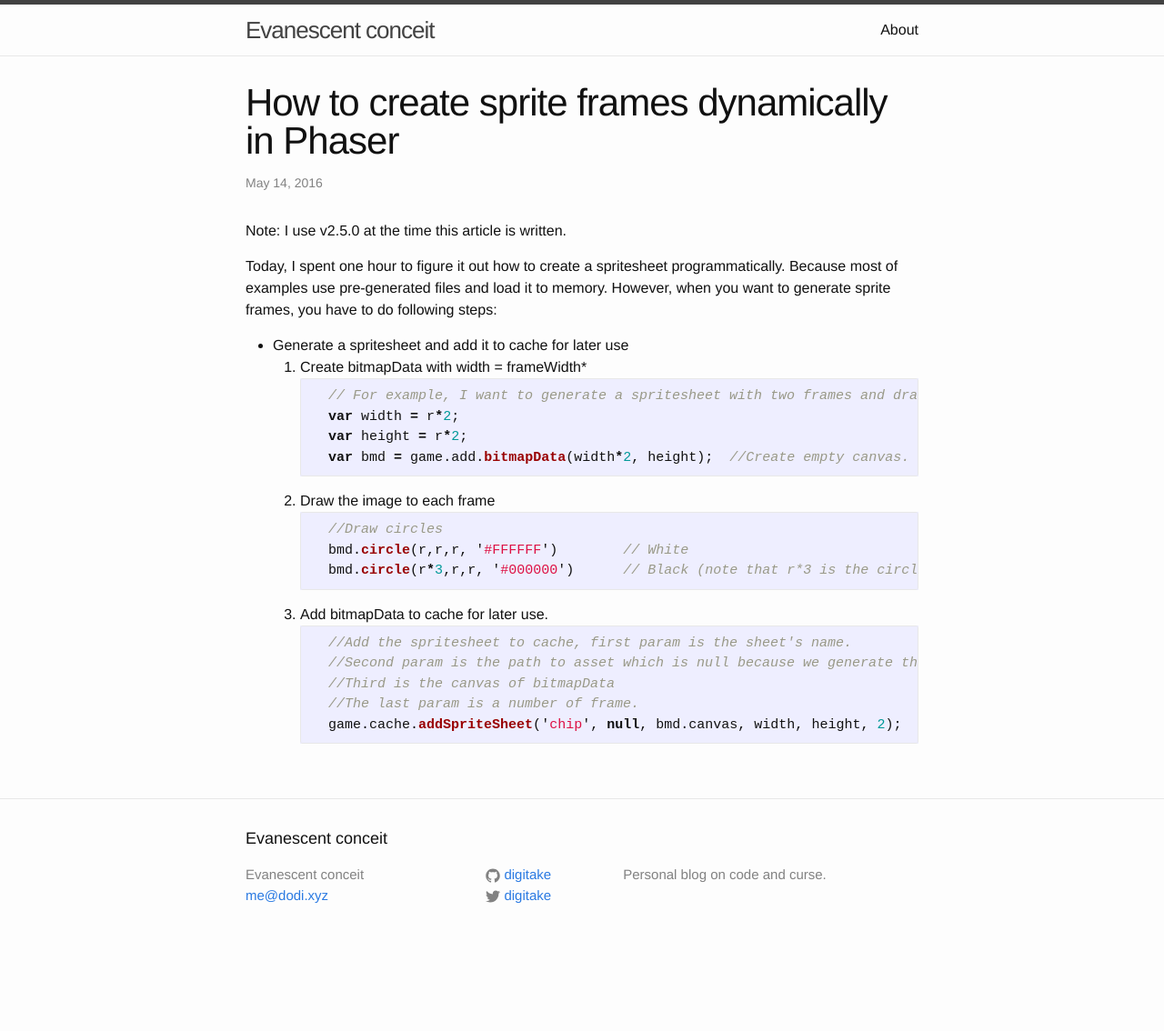
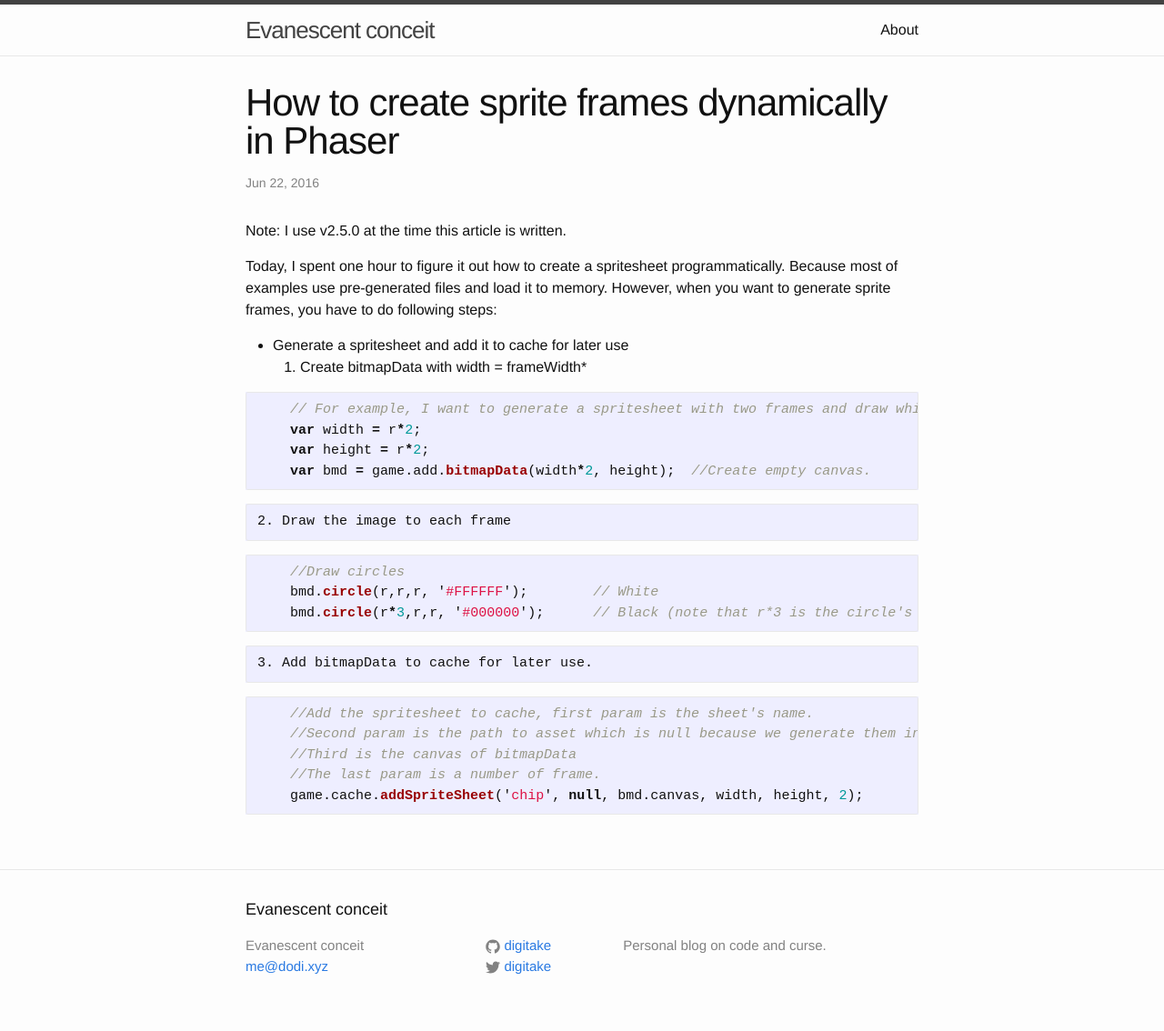
Before and after one commit to digitake/digitake.github.io, a Jekyll site: the page built from _posts/2016-06-22-phaser-how-to-create-sprite-frame-dynamically.markdown, in a window 1280 px wide. Shown: the whole page at 91% size. Built offline with Jekyll 4.4.1, drawn with Linux system fonts in a browser that asks for light colours; before the commit the page ends 1056 px from its top, so only the background shows below that.

Commit message:
Update date and syntac hilight for JS

````diff
--- a/_posts/2016-06-22-phaser-how-to-create-sprite-frame-dynamically.markdown
+++ b/_posts/2016-06-22-phaser-how-to-create-sprite-frame-dynamically.markdown
@@ -1,7 +1,7 @@
 ---
 layout: post
 title:  "How to create sprite frames dynamically in Phaser"
-date:   2016-05-14 20:19:00 +0700
+date:   2016-06-22 20:19:00 +0700
 categories: PhaserJS, GameDev
 ---
 
@@ -13,6 +13,7 @@
 
 * Generate a spritesheet and add it to cache for later use
     1. Create bitmapData with width = frameWidth*<totalFrames>
+
 ```javascript
     // For example, I want to generate a spritesheet with two frames and draw white and black circle on each.
     var width = r*2;
@@ -21,13 +22,15 @@
 ```
 
     2. Draw the image to each frame
+
 ```javascript
     //Draw circles
-    bmd.circle(r,r,r, '#FFFFFF')        // White
-    bmd.circle(r*3,r,r, '#000000')      // Black (note that r*3 is the circle's x-origin of the second frame
+    bmd.circle(r,r,r, '#FFFFFF');        // White
+    bmd.circle(r*3,r,r, '#000000');      // Black (note that r*3 is the circle's x-origin of the second frame
 ```
 
     3. Add bitmapData to cache for later use.
+
 ```javascript
     //Add the spritesheet to cache, first param is the sheet's name.
     //Second param is the path to asset which is null because we generate them in this case.
````
